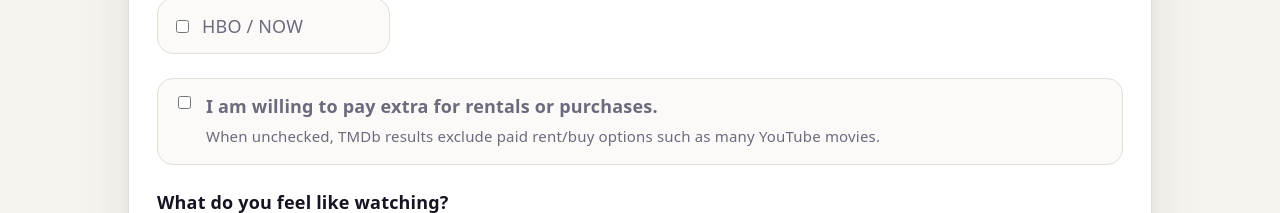
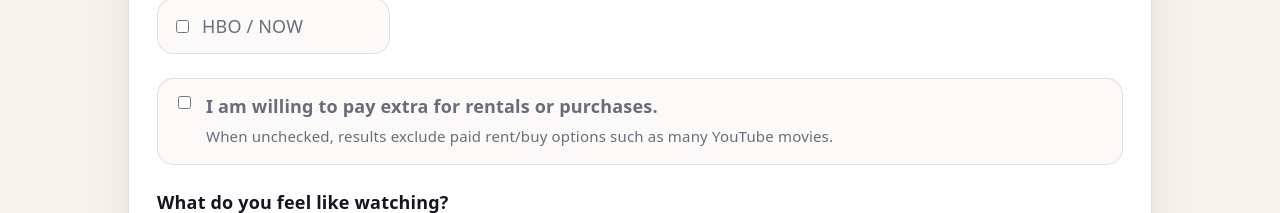
Before and after one commit to emib95/mindYourMovies, a React (Vite) app in the folder frontend/: page / in a window 1280 px wide. Shown: the part 780-993 px from the top of the page. Built offline with nearby package versions, Linux system fonts and the light colour scheme; no server answers.

Commit message:
Remove TMDb mention from frontend paid option copy
Co-authored-by: emib95 <emib95@users.noreply.github.com>

```diff
--- a/frontend/src/App.tsx
+++ b/frontend/src/App.tsx
@@ -113,7 +113,7 @@ const translations = {
     providerLegend: 'Which providers can you use?',
     paidOption: 'I am willing to pay extra for rentals or purchases.',
     paidOptionHelp:
-      'When unchecked, TMDb results exclude paid rent/buy options such as many YouTube movies.',
+      'When unchecked, results exclude paid rent/buy options such as many YouTube movies.',
     moodLabel: 'What do you feel like watching?',
     moodPlaceholder:
       'Funny, tense thriller, comfort movie, visually stunning...',
@@ -188,7 +188,7 @@ const translations = {
     providerLegend: 'Que plataformas puedes usar?',
     paidOption: 'Estoy dispuesto a pagar extra por alquileres o compras.',
     paidOptionHelp:
-      'Si no esta marcada, TMDb excluye opciones de alquiler/compra como muchas peliculas de YouTube.',
+      'Si no esta marcada, los resultados excluyen opciones de alquiler/compra como muchas peliculas de YouTube.',
     moodLabel: 'Que te apetece ver?',
     moodPlaceholder:
       'Comedia, thriller tenso, pelicula reconfortante, algo visual...',
```
